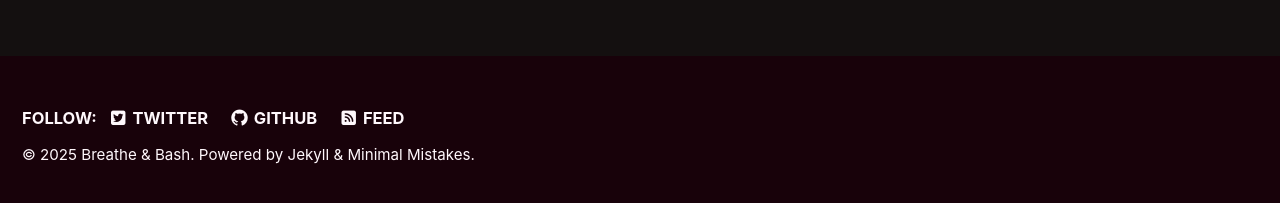
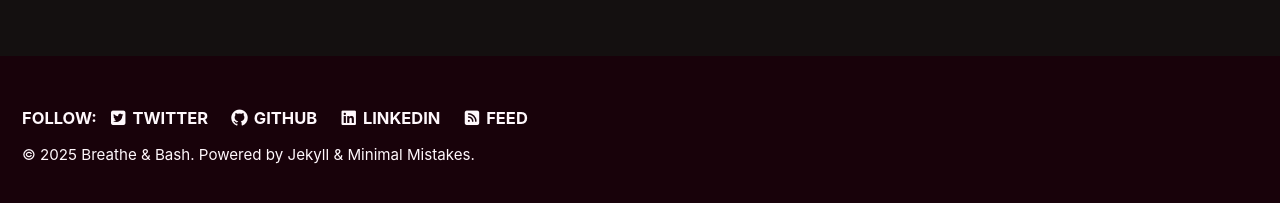
Before and after one commit to jonriggert/jonriggert.github.io, a Jekyll site: the page built from index.md, in a window 1280 px wide. Shown: the part 689-892 px from the top of the page. Built offline with Jekyll 4.4.1, drawn with Linux system fonts in a browser that asks for light colours; cached includes are drawn as plain includes.

Commit message:
Added linkedin to footer

```diff
--- a/_config.yml
+++ b/_config.yml
@@ -128,6 +128,9 @@ footer:
     - label: "GitHub"
       icon: "fab fa-fw fa-github"
       url: https://www.github.com/jonriggert
+    - label: "LinkedIn"
+      icon: "fab fa-fw fa-linkedin"
+      url: https://www.linkedin.com/in/jonriggert
 
 
 # Reading Files
```
